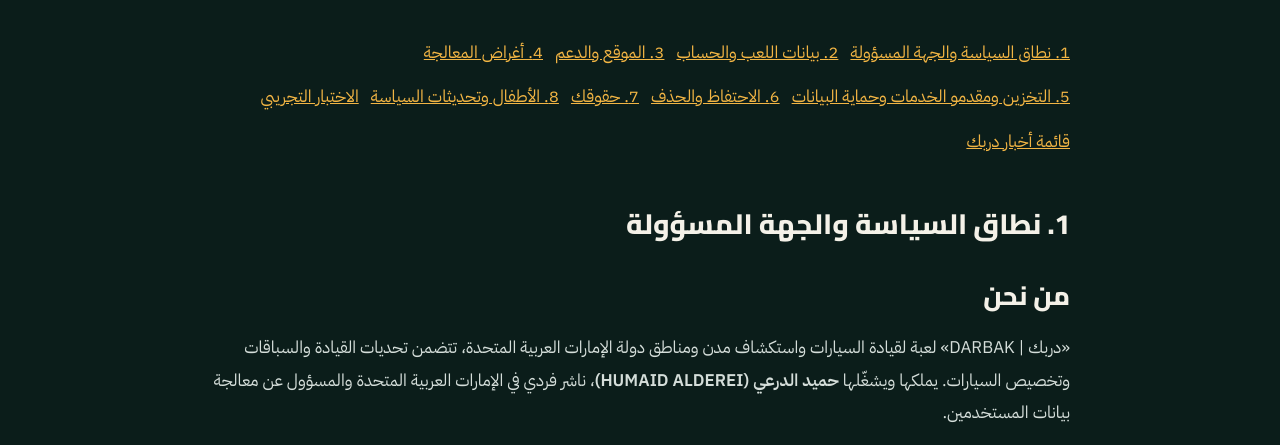
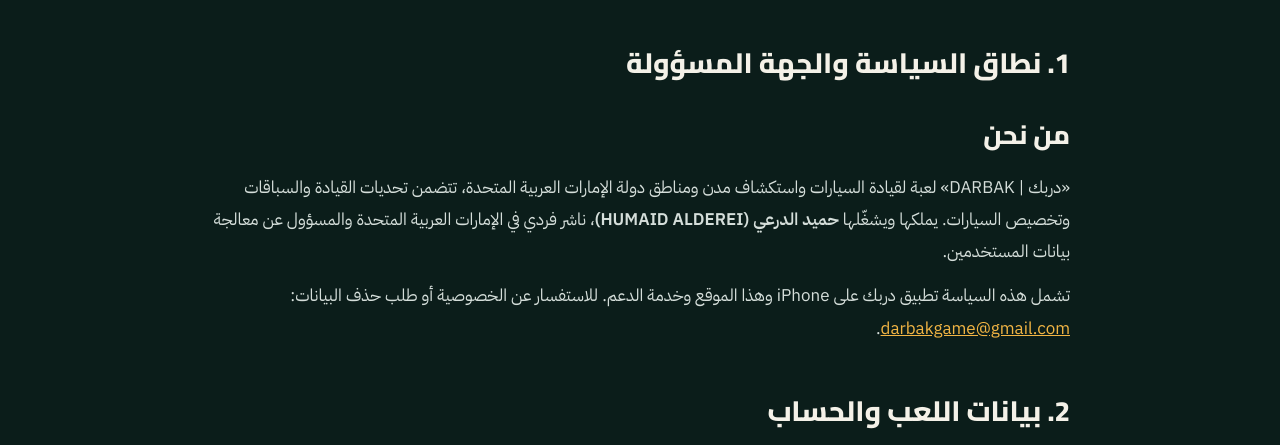
Before and after one commit to darbakgame/darbak-website, a plain HTML site: page privacy.html in a window 1280 px wide. Shown: the part 328-773 px from the top of the page. Drawn offline with Linux system fonts and the light colour scheme.

Commit message:
Remove privacy contents link list in both languages

```diff
--- a/privacy.html
+++ b/privacy.html
@@ -52,7 +52,7 @@ a{color:#F2B544}a:hover{color:#FFD27A}
 <p style="margin: 0">توضح هذه السياسة البيانات التي تعالجها لعبة «دربك» (DARBAK UAE) على iPhone، ولماذا، ومع من نشاركها، وكيف تحذف حسابك.</p>
 </div>
 
-<nav aria-label="محتويات السياسة" style="display:flex;flex-wrap:wrap;gap:12px"><a href="#policy-1">1. نطاق السياسة والجهة المسؤولة</a><a href="#policy-2">2. بيانات اللعب والحساب</a><a href="#policy-3">3. الموقع والدعم</a><a href="#policy-4">4. أغراض المعالجة</a><a href="#policy-5">5. التخزين ومقدمو الخدمات وحماية البيانات</a><a href="#policy-6">6. الاحتفاظ والحذف</a><a href="#policy-7">7. حقوقك</a><a href="#policy-8">8. الأطفال وتحديثات السياسة</a><a href="#beta">الاختبار التجريبي</a><a href="#news">قائمة أخبار دربك</a></nav>
+
 <section id="policy-1" style="display:flex;flex-direction:column;gap:20px;scroll-margin-top:24px"><h2 style="margin:0;font-family:Cairo,sans-serif;font-size:28px;color:#F4F1E8">1. نطاق السياسة والجهة المسؤولة</h2><section id="who" style="display: flex; flex-direction: column; gap: 12px; scroll-margin-top: 24px">
 <h3 style="margin: 0; font-family: Cairo, sans-serif; font-size: 26px; color: #F4F1E8">من نحن</h3>
 <p style="margin: 0">«دربك | DARBAK» لعبة لقيادة السيارات واستكشاف مدن ومناطق دولة الإمارات العربية المتحدة، تتضمن تحديات القيادة والسباقات وتخصيص السيارات. يملكها ويشغّلها <strong>حميد الدرعي (HUMAID ALDEREI)</strong>، ناشر فردي في الإمارات العربية المتحدة والمسؤول عن معالجة بيانات المستخدمين.</p><p style="margin: 0">تشمل هذه السياسة تطبيق دربك على iPhone وهذا الموقع وخدمة الدعم. للاستفسار عن الخصوصية أو طلب حذف البيانات: <a href="mailto:darbakgame@gmail.com">darbakgame@gmail.com</a>.</p>
```
Also changed, not shown: privacy-en.html (+1 -1 lines).
